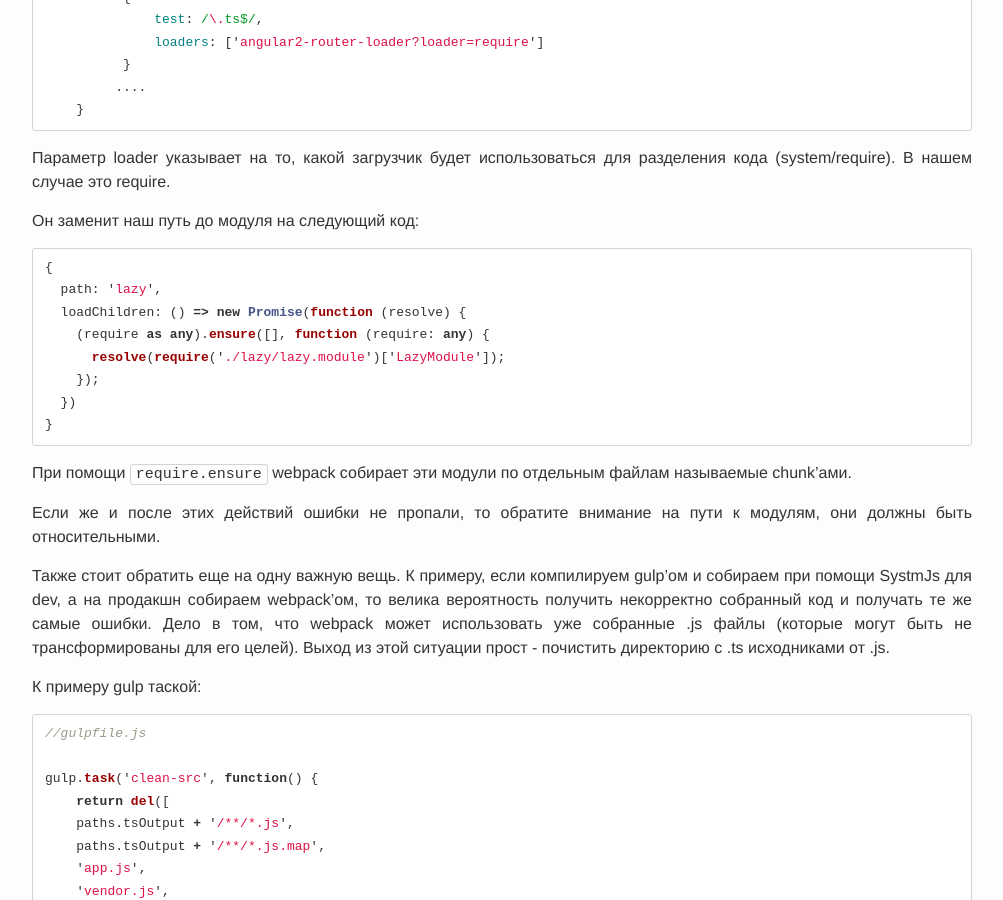
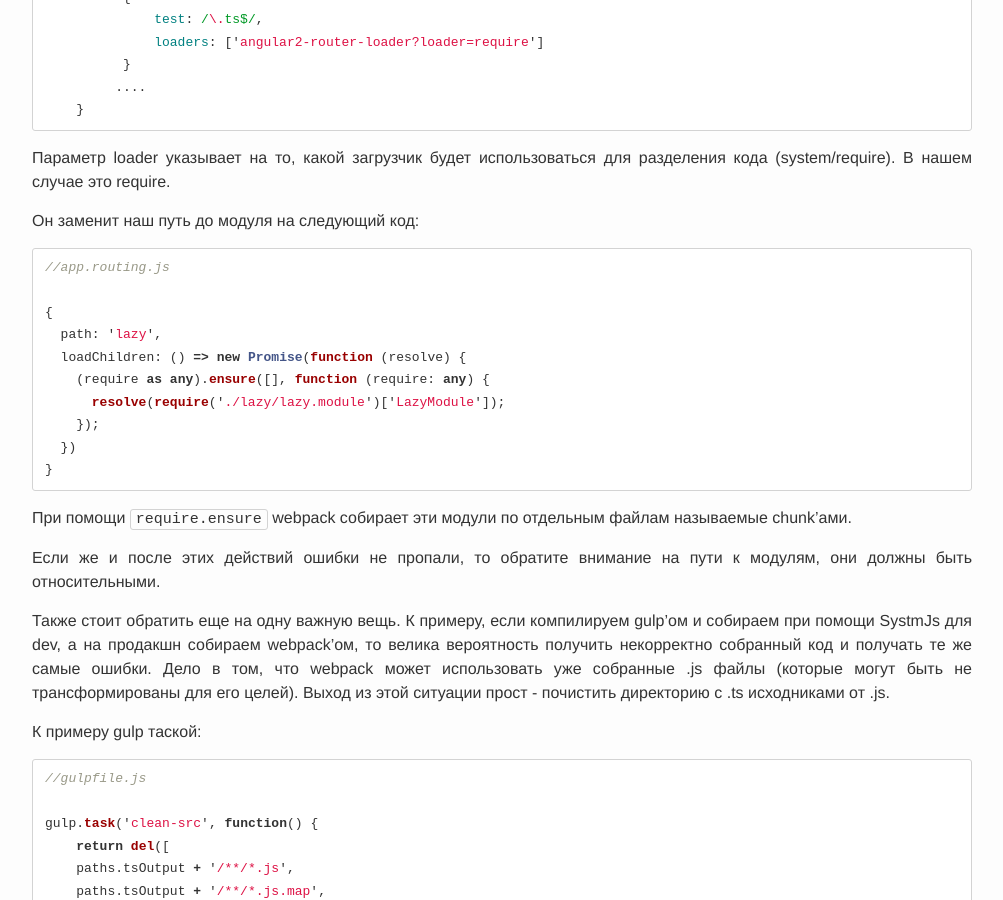
Before and after one commit to martamoshkin/blog.zverit.com, a Jekyll site: the page built from _posts/2016-11-15-webpack-and-lazy-loaded-modules.md, in a window 1280 px wide and 900 px high, scrolled down 1138 px. Shown: the whole window, without its empty margins (138-1141 px from the left). Built offline with Jekyll 4.4.1, drawn with Linux system fonts in a browser that asks for light colours; comment, search, counter and statistics services are not loaded.

Commit message:
Update 2016-11-15-webpack-and-lazy-loaded-modules.md

````diff
--- a/_posts/2016-11-15-webpack-and-lazy-loaded-modules.md
+++ b/_posts/2016-11-15-webpack-and-lazy-loaded-modules.md
@@ -60,6 +60,8 @@ module.exports = {
 Он заменит наш путь до модуля на следующий код:
 
 ```ts
+//app.routing.js
+
 {
   path: 'lazy',
   loadChildren: () => new Promise(function (resolve) {
````
